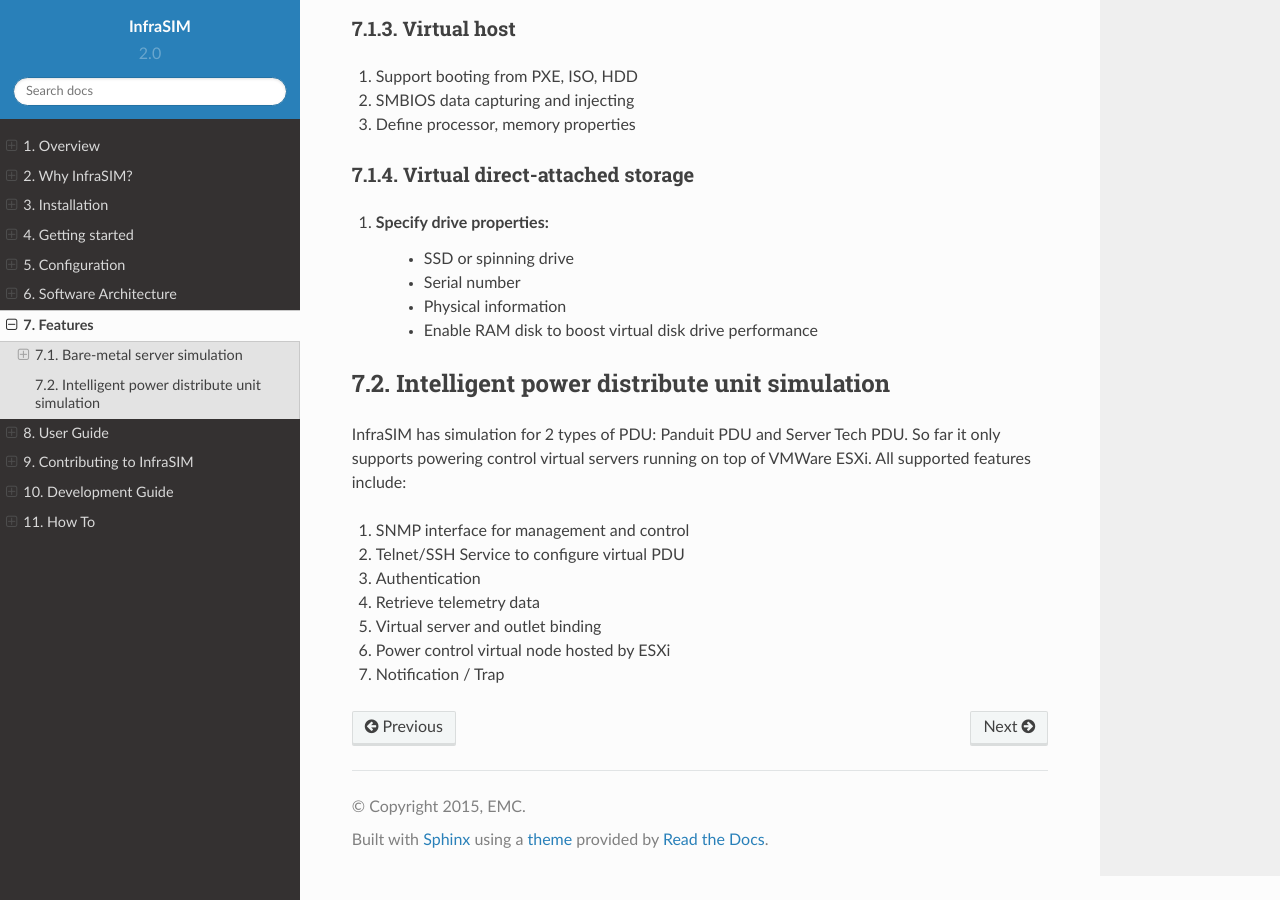
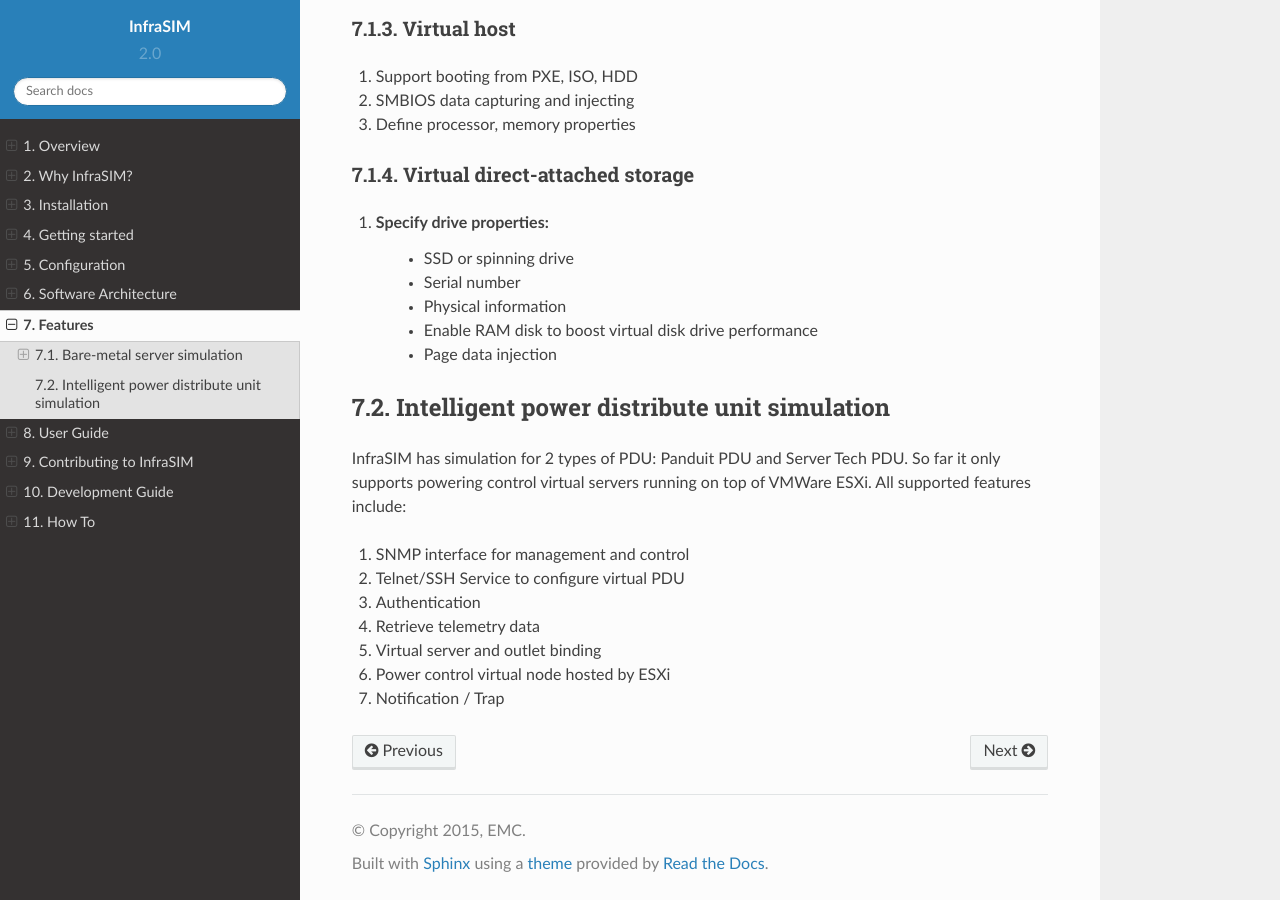
Before and after one commit to InfraSIM/docs, a Sphinx documentation site: the page built from docs/feature.rst, in a window 1280 px wide and 900 px high, scrolled down 1452 px. Built offline with Sphinx 7.4.7 and the Read the Docs theme 2.0.0, drawn with Linux system fonts in a browser that asks for light colours.

Commit message:
Update for page data injection

```diff
--- a/docs/feature.rst
+++ b/docs/feature.rst
@@ -80,6 +80,7 @@
     * Serial number
     * Physical information
     * Enable RAM disk to boost virtual disk drive performance
+    * Page data injection
 
 
 Intelligent power distribute unit simulation
```
